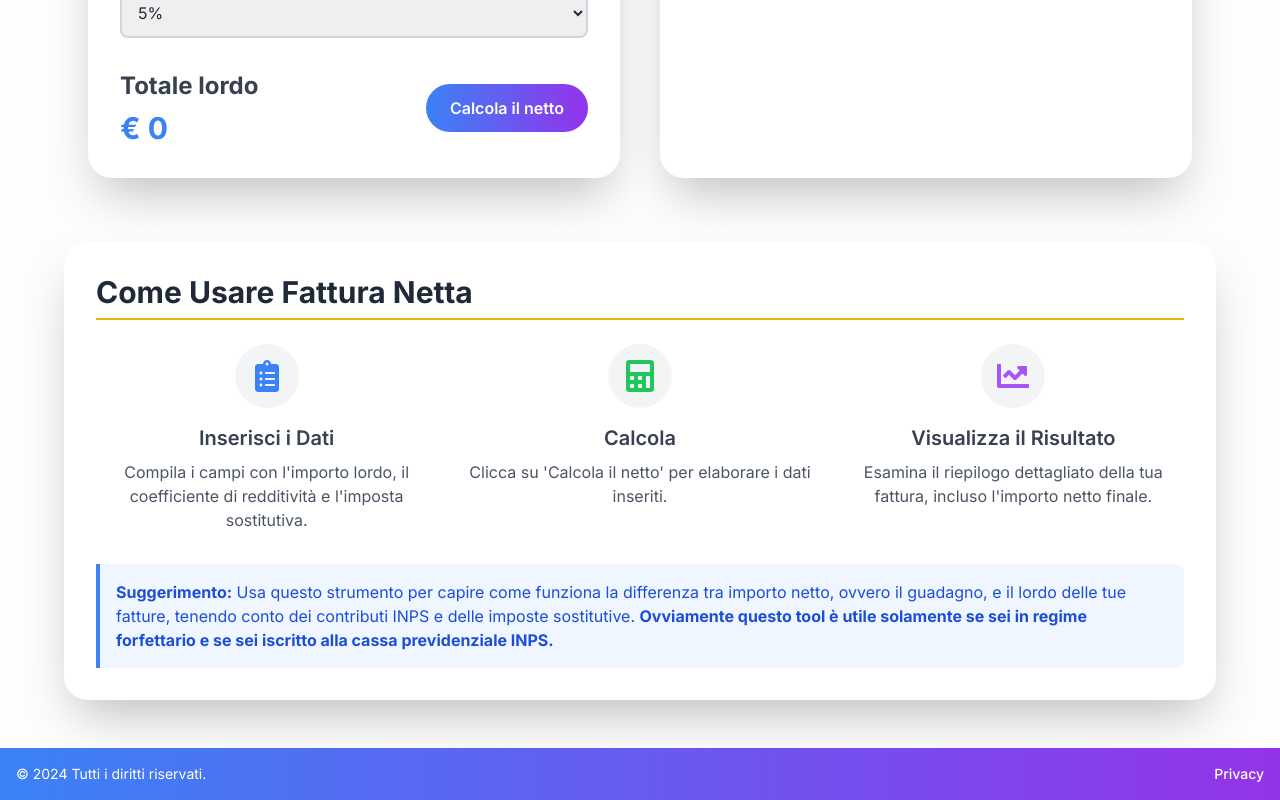
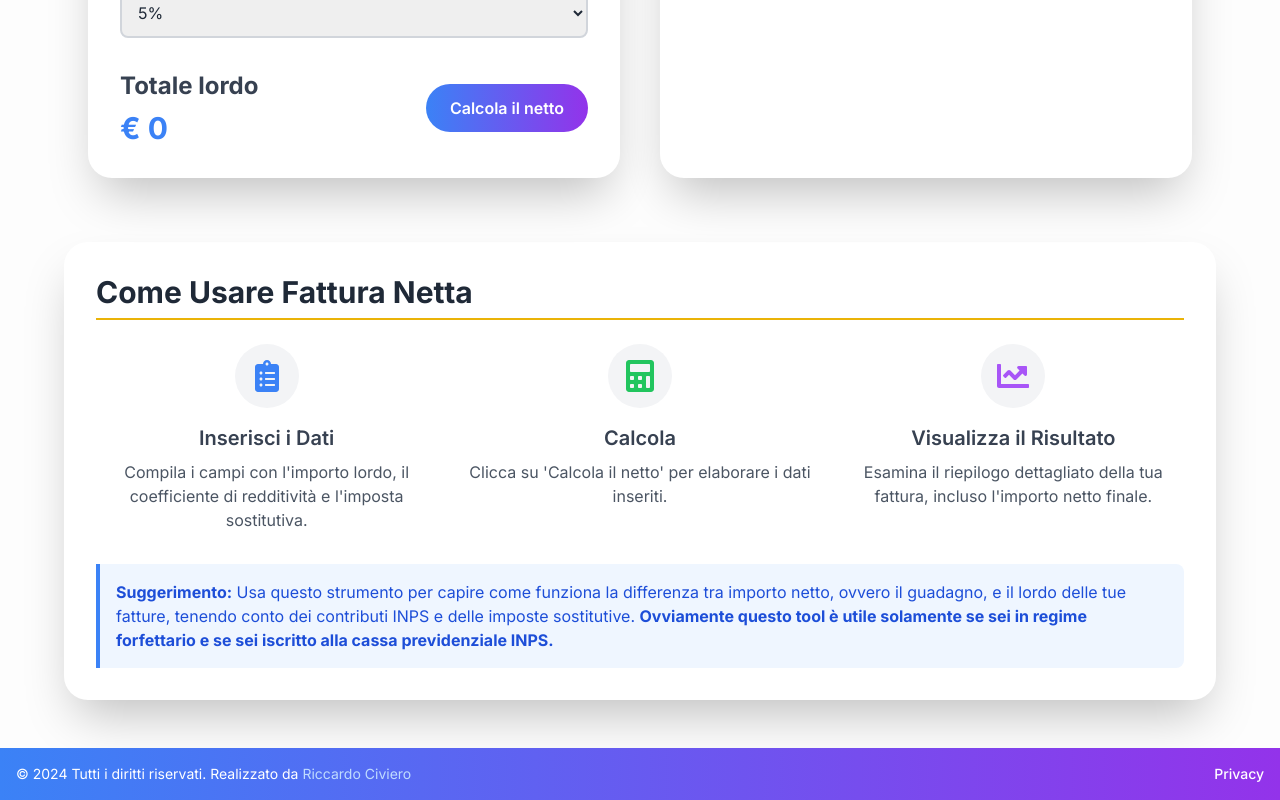
Before and after one commit to ricciviero/fattura-netta, a React (Vite) app: page / in a window 1280 px wide. Shown: the part 572-1372 px from the top of the page. Built offline with nearby package versions, Linux system fonts and the light colour scheme.

Commit message:
footer updated

```diff
--- a/src/components/Footer.jsx
+++ b/src/components/Footer.jsx
@@ -5,7 +5,7 @@ export const Footer = () => {
         <>
             <footer className="mt-12 sticky top-0 bg-gradient-to-r from-blue-500 to-purple-600 shadow-lg z-50">
                 <div className="w-full mx-auto max-w-screen-xl p-4 md:flex md:items-center md:justify-between">
-                    <span className="text-sm text-white sm:text-center">© 2024 Tutti i diritti riservati.
+                    <span className="text-sm text-white sm:text-center">© 2024 Tutti i diritti riservati. Realizzato da <a href="https://ricciviero.dev" target="_blank" rel="noreferrer" className="text-blue-200 hover:text-blue-300 transition-colors duration-300 ease-in-out">Riccardo Civiero</a>
                     </span>
                     <ul className="flex flex-wrap items-center mt-3 text-sm font-medium text-white sm:mt-0">
 
```
